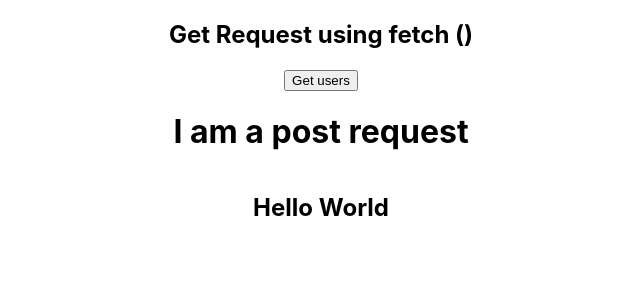
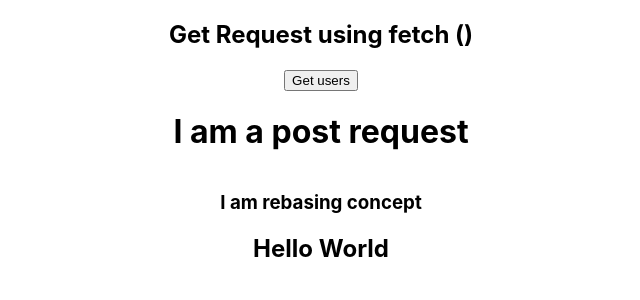
Before and after one commit to shubham11-art/Git-user, a React (Create React App) app: page / in a window 1280 px wide. Shown: the top 300 px of the page, without its empty margins (319-959 px from the left). Built offline with nearby package versions, Linux system fonts and the light colour scheme.

Commit message:
change to bugfix table 2

```diff
--- a/src/FetchUsers/GetReq.js
+++ b/src/FetchUsers/GetReq.js
@@ -106,6 +106,7 @@ export default GetRqe;
 // On Master branch
 // git merge <branch>
 //*// This is a simple merge or fast forward merge which means you are moving the commits of seperate branch on master branch. If changes is being made to the master then this fast forward merge wouldnt have been possible.
+//*// Fast forward madhe braches che commit master var dhakalale jatat jase kay ekach branches var sagal kaam kelay. Pan recursive merging ne additional commits tayar hotat, disrupting the history.
 
 // Merging a branch (Recursive merge - Advance Merging)
 // branch var commit kelyavar tila master barobar merge karaychya aadhi jar master var commit kel tar fast forward merger hot nahi tar recursive marge hoto which creates additional commit and history kharab hote so we have Rebasing concept.
--- a/src/FetchUsers/Postreq.js
+++ b/src/FetchUsers/Postreq.js
@@ -6,7 +6,7 @@ const Postreq = () => {
       <h1> I am a post request</h1>
      <table><tr></tr>
 	  </table>
-
+<h3>  I am rebasing concept   </h3>
 	  <h2>Hello World</h2>
     </div>
   );
```
